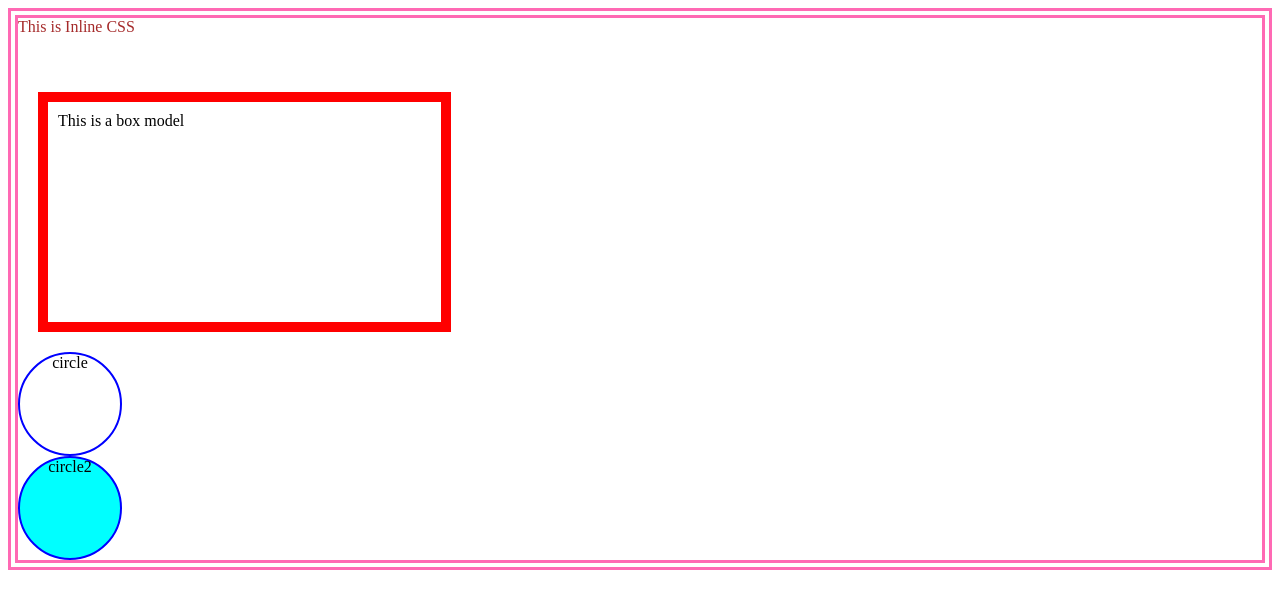
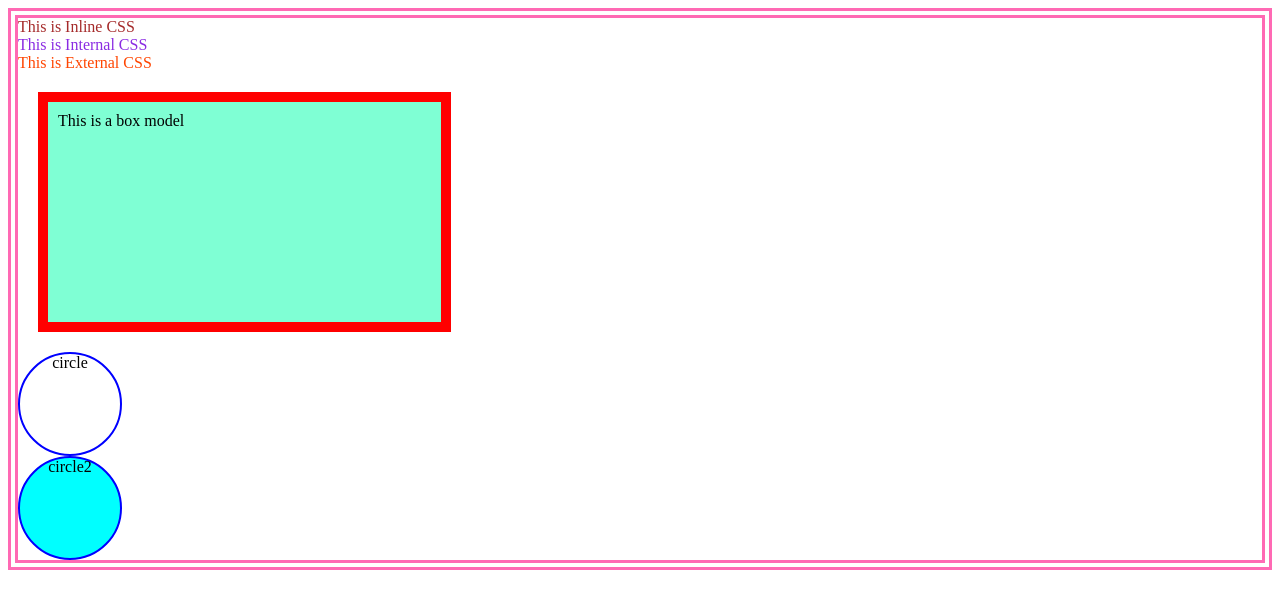
Before and after one commit to vishalgatham46/html-cssthird, a plain HTML site: page index.html in a window 1280 px wide. Drawn offline with Linux system fonts and the light colour scheme.

Commit message:
added few changes

```diff
--- a/index.html
+++ b/index.html
@@ -18,11 +18,13 @@
     <!-- inline has highest priority than internal follwed by external -->
     <!-- 1.inline 2. internal,3. external, -->
 
-    <div style="color: brown;" class="internal">This is Inline CSS</div>
-    <br>
-    <br>
+    <div style="color: brown;">This is Inline CSS</div>
 
-    <div class="first-box">This is a box model</div>
+    <div class="internal">This is Internal CSS</div>
+
+    <div class="external">This is External CSS</div>
+
+    <div class="box">This is a box model</div>
 
     <div class="circle">circle</div>
 
--- a/style.css
+++ b/style.css
@@ -1,16 +1,17 @@
-.internal{
+.external{
     color: orangered;
 }
 body{
     border: 10px double hotpink;
 }
 
-.first-box{
+.box{
     border: 10px solid red;
     margin: 20px;
     padding: 10px;
     width: 30%;
     height: 200px;
+    background-color: aquamarine;
 }
 .circle{
     border: 2px solid blue;
```
